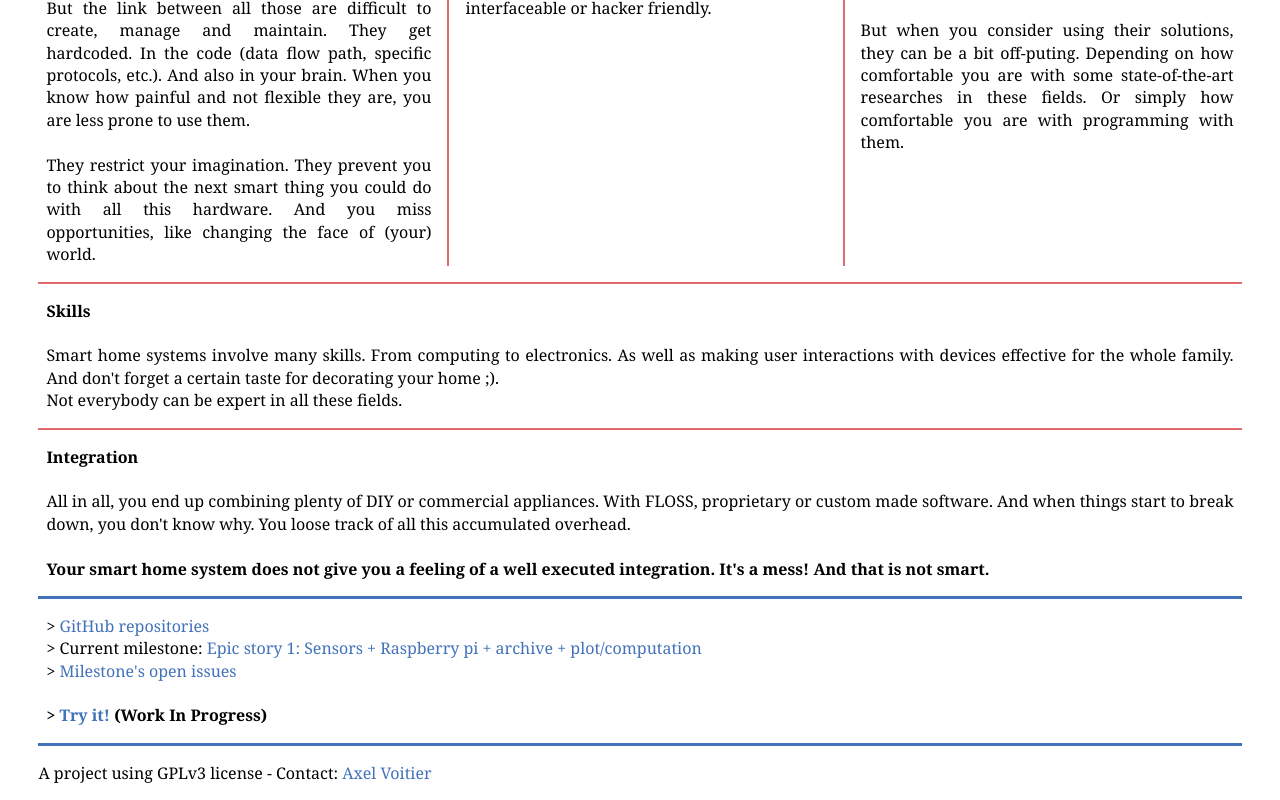
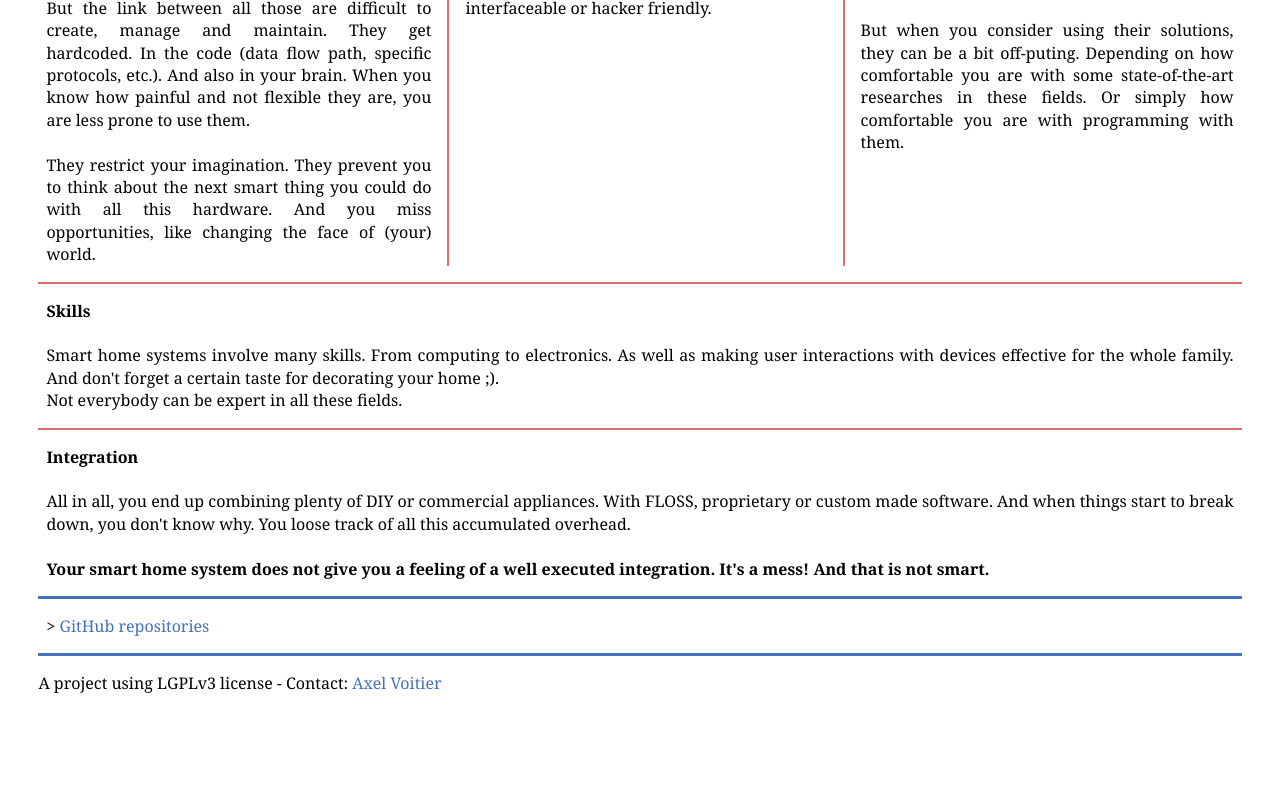
Before and after one commit to Alidron/alidron.github.io, a plain HTML site: page index.html in a window 1280 px wide. Shown: the part 612-1412 px from the top of the page. After the commit the page ends 1323 px from the top, so only its background shows below. Drawn offline with Linux system fonts and the light colour scheme.

Commit message:
Updating site.

```diff
--- a/index.html
+++ b/index.html
@@ -172,12 +172,10 @@
             </div>
             <div id="links">
               <p>> <a href="https://github.com/Alidron">GitHub repositories</a><br/>
-              > Current milestone: <a href="https://github.com/Alidron/designer/issues/milestones">Epic story 1: Sensors + Raspberry pi + archive + plot/computation</a><br/>
-              > <a href="https://github.com/Alidron/designer/issues?milestone=1&amp;state=open">Milestone's open issues</a><br/><br/>
-              <span style="font-weight: bold;">> <a href="https://github.com/Alidron/designer/blob/master/README.md">Try it!</a> (Work In Progress)</span></p>
+              </p>
             </div>
             <div id="footer">
-                <p>A project using GPLv3 license - Contact: <a href="https://github.com/AxelVoitier">Axel Voitier</a></p>
+                <p>A project using LGPLv3 license - Contact: <a href="https://github.com/AxelVoitier">Axel Voitier</a></p>
             </div>
         </div>
         <script type="text/javascript">
```
